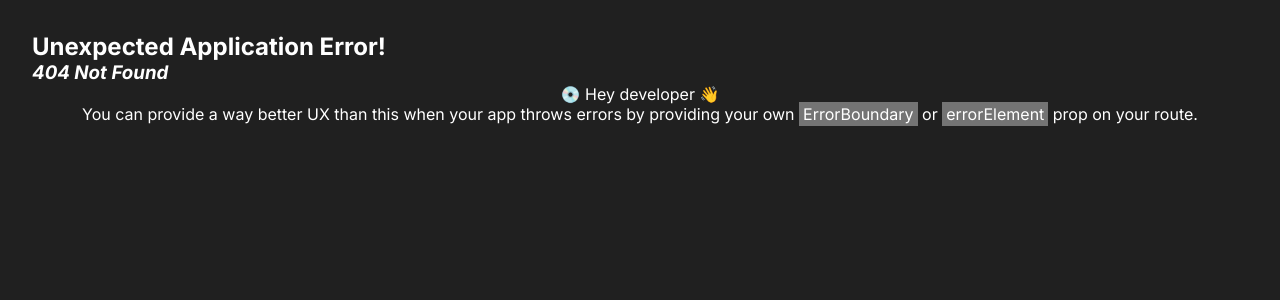
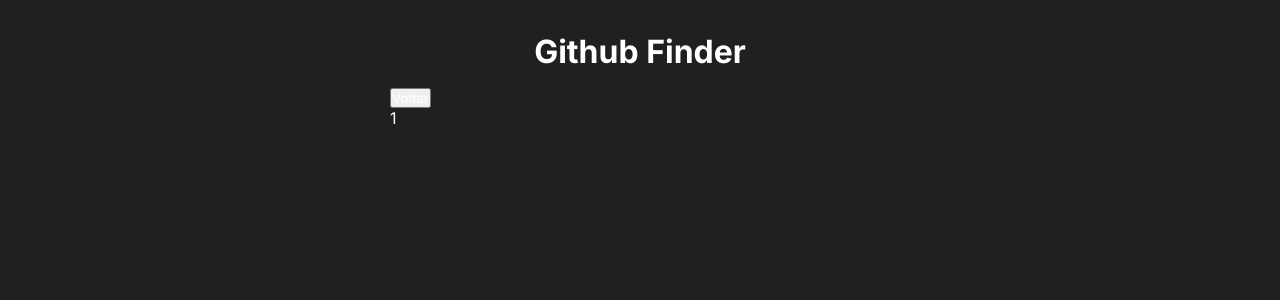
Before and after one commit to vitorfdrangel/Github_Finder, a React (Vite) app: page /repos/1 in a window 1280 px wide. Before the commit this address had no page. Shown: the top 300 px of the page. Built offline with nearby package versions, Linux system fonts and the light colour scheme.

Commit message:
Repos page em produção

```diff
--- /dev/null
+++ b/src/components/BackBtn.tsx
@@ -0,0 +1,12 @@
+import { useNavigate } from "react-router-dom";
+
+const BackBtn = () => {
+  const navigate = useNavigate();
+  return (
+    <div>
+      <button onClick={() => navigate(-1)}>Voltar</button>
+    </div>
+  );
+};
+
+export default BackBtn;
--- a/src/main.tsx
+++ b/src/main.tsx
@@ -7,6 +7,7 @@
 
 // Pages
 import Home from "./routes/Home.tsx";
+import Repos from "./routes/Repos.tsx";
 
 const router = createBrowserRouter([
   {
@@ -17,6 +18,10 @@
         path: "/",
         element: <Home />,
       },
+      {
+        path: "/repos/:username",
+        element: <Repos />,
+      },
     ],
   },
 ]);
--- /dev/null
+++ b/src/routes/Repos.tsx
@@ -0,0 +1,19 @@
+import { useState, useEffect } from "react";
+import { useParams } from "react-router-dom";
+
+import BackBtn from "../components/BackBtn";
+
+import classes from "./Repos.module.css";
+
+const Repos = () => {
+  const { username } = useParams();
+
+  return (
+    <div>
+      <BackBtn />
+      {username}
+    </div>
+  );
+};
+
+export default Repos;
```
Also changed, not shown: src/routes/Repos.module.css (added).
